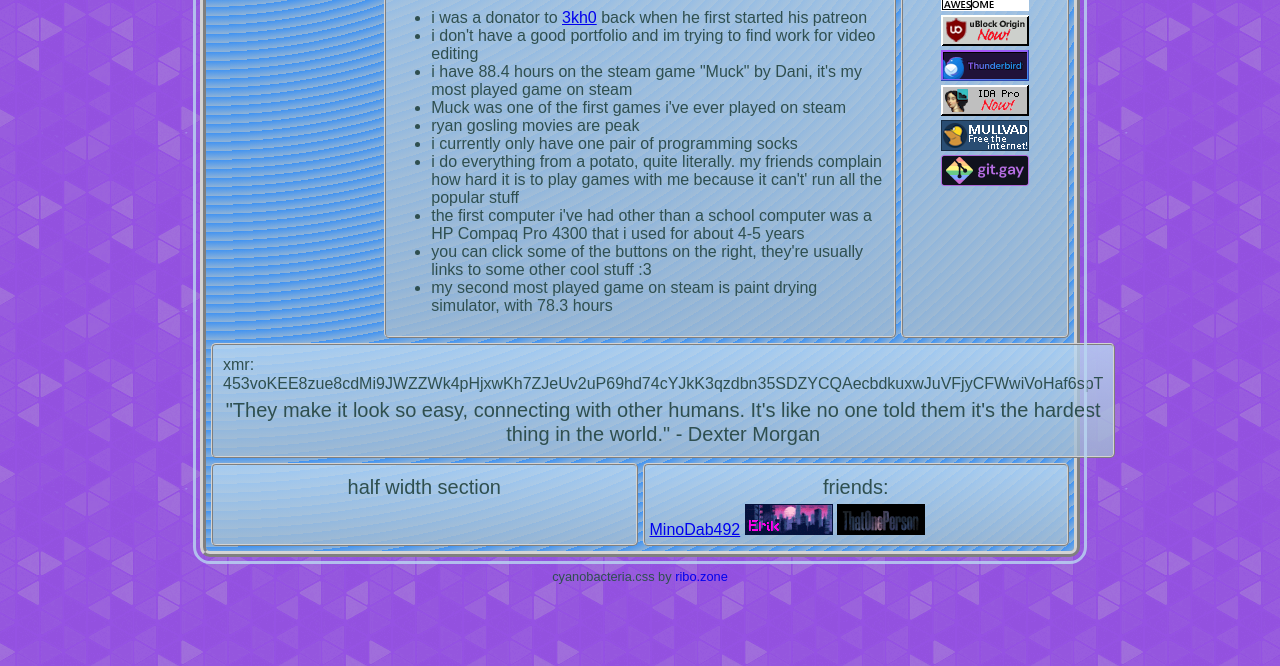
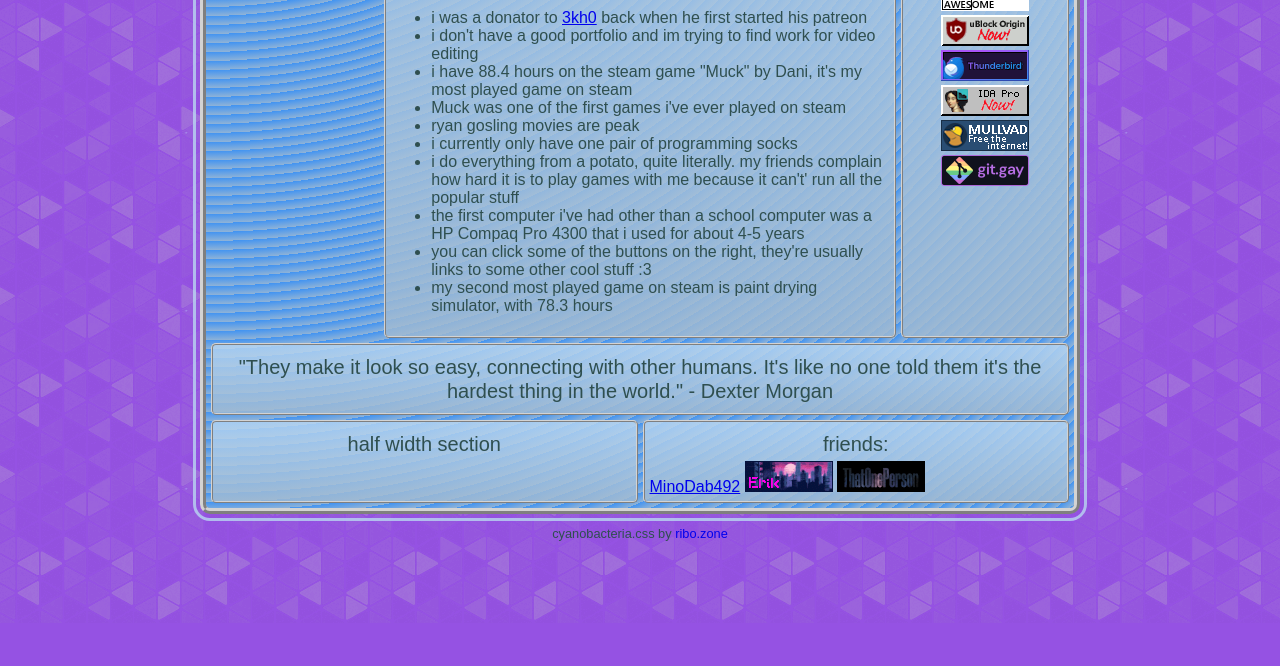
Before and after one commit to ajtabjs/supreme-waffle, a plain HTML site: page index.html in a window 1280 px wide. Shown: the part 594-1260 px from the top of the page. After the commit the page ends 1217 px from the top, so only its background shows below. Drawn offline with Linux system fonts and the light colour scheme.

Commit message:
remove xmr since its on the support thing

```diff
--- a/index.html
+++ b/index.html
@@ -89,8 +89,6 @@ i havent made anything you could consider "useful" so nothing here i guess...
 </section>
 
 		<section class="full">
-            		<p>xmr: 453voKEE8zue8cdMi9JWZZWk4pHjxwKh7ZJeUv2uP69hd74cYJkK3qzdbn35SDZYCQAecbdkuxwJuVFjyCFWwiVoHaf6spT</p>
-
 			<h2>"They make it look so easy, connecting with other humans. It's like no one told them it's the hardest thing in the world." - Dexter Morgan</h2>
 		</section>
 
```
